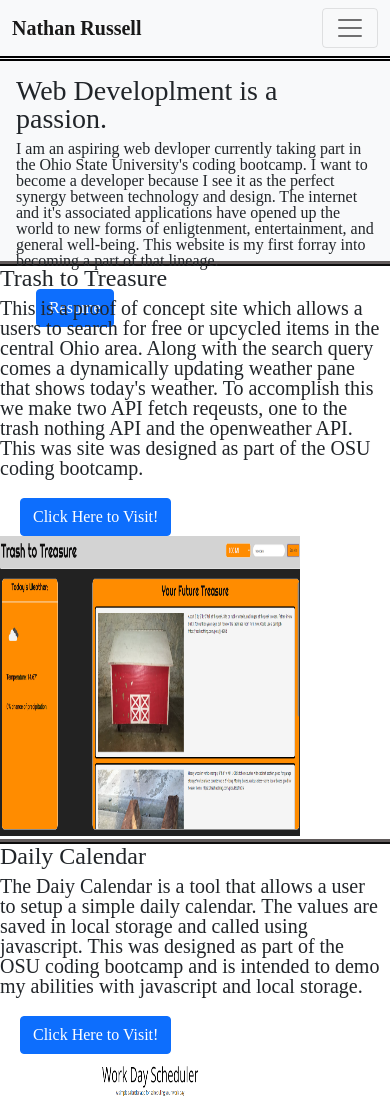
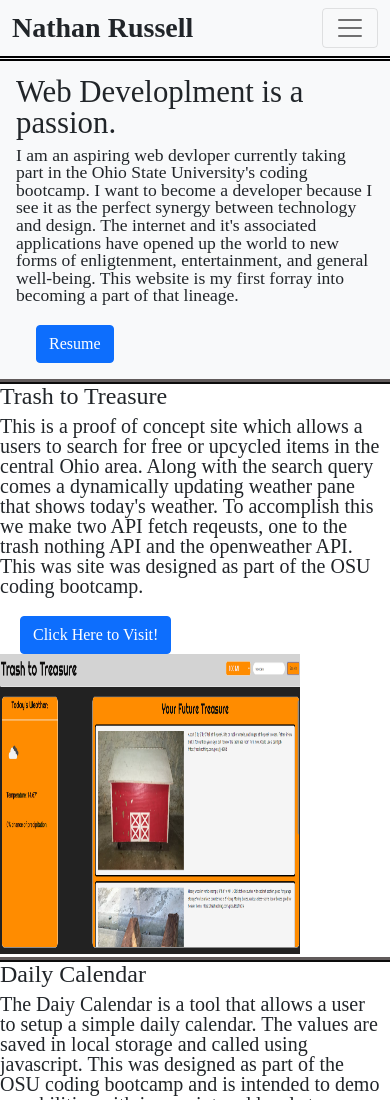
Before and after one commit to nathanrusselldev/russellportweb--OLD, a plain HTML site: page index.html in a window 390 px wide. Shown: the top 1100 px of the page. Drawn offline with nearby package versions, Linux system fonts and the light colour scheme.

Commit message:
fixed problems with mobile responsiveness in nav

```diff
--- a/assets/style.css
+++ b/assets/style.css
@@ -38,8 +38,9 @@ header h1 {
 
 /* Styling the about section */
 
-#about {
+#customAbout {
     font-size: 110%;
+    height: auto;
 }
 
 
--- a/index.html
+++ b/index.html
@@ -15,8 +15,8 @@
 
     <nav class="navbar navbar-expand-lg navbar-light bg-light" id="customNav">
         <div class="container-fluid">
-          <h1 class="navbar-brand customNav" href="#">Nathan Russell</h1>
-          <button class="navbar-toggler" type="button" data-bs-toggle="collapse" data-bs-target="#navbarNav" aria-controls="navbarNav" aria-expanded="false" aria-label="Toggle navigation">
+          <h1>Nathan Russell</h1>
+          <button class="navbar-toggler" type="button" data-bs-toggle="collapse" aria-controls="navbarNav" aria-expanded="false" aria-label="Toggle navigation">
             <span class="navbar-toggler-icon"></span>
           </button>
           <div class="collapse navbar-collapse" id="navbarNav">
@@ -37,7 +37,7 @@
 
 
 
-      <div class="col-12 d-flex justify-content-center flex-direction-row" style="height: 200px" id="customAbout">
+      <div class="col-12 d-flex justify-content-center flex-direction-row" id="customAbout">
         <img class="col-2 d-none d-sm-block img-fluid.max-width: 100% height: auto" src="./images/Intro Pic.PNG" alt="" id="customImage">
         <div class="card-body col-10 bg-light">
 
```
